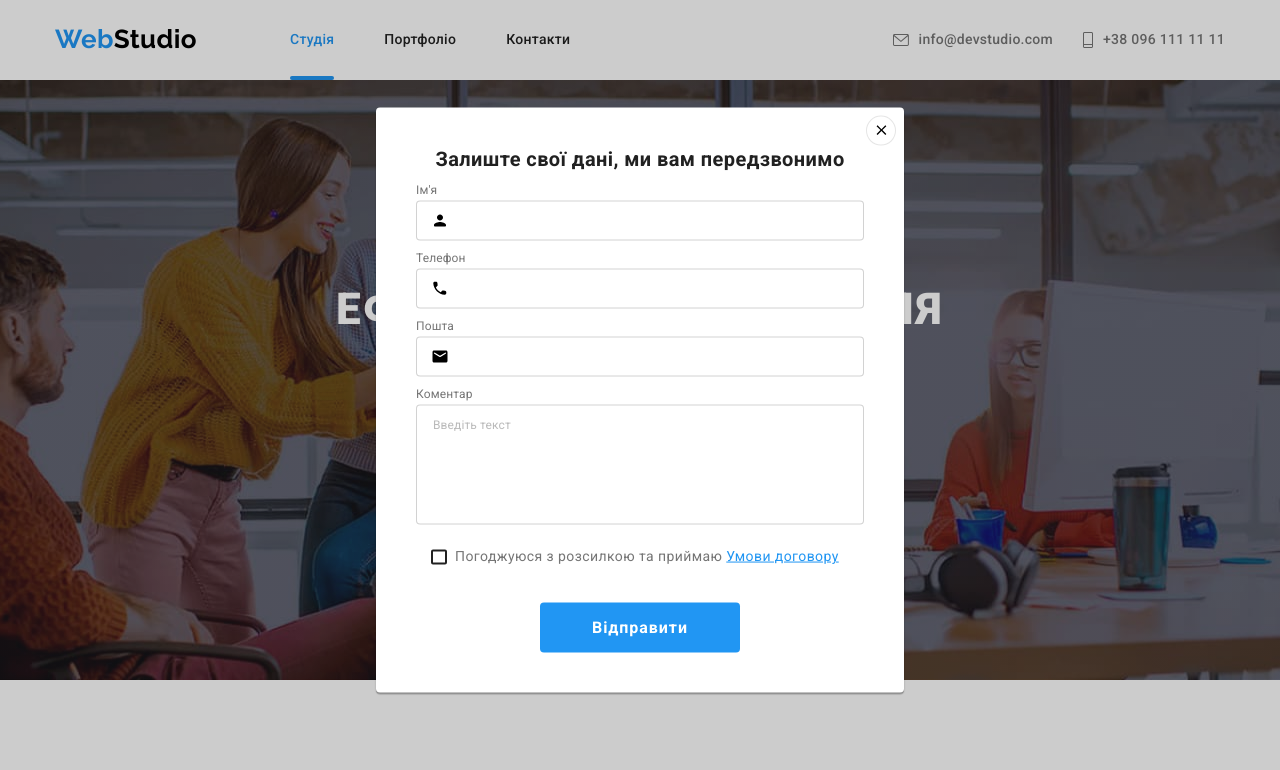
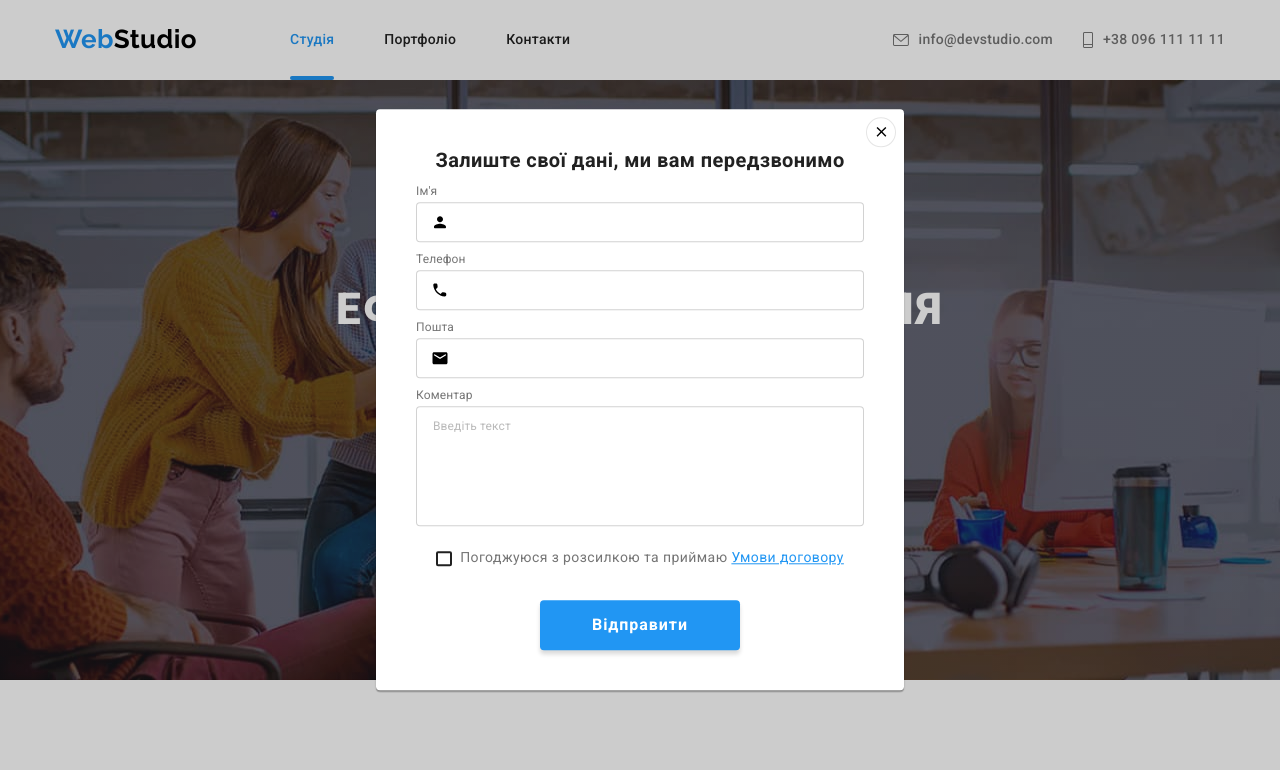
Before and after one commit to VlasiukOleg/goit-markup-hw-06, a plain HTML site: page index.html in a window 1280 px wide. Both pictures are taken after a click on the button "Замовити послугу". Shown: the top 770 px of the page. Drawn offline with nearby package versions, Linux system fonts and the light colour scheme.

Commit message:
correct the mistakes

```diff
--- a/css/style.css
+++ b/css/style.css
@@ -2,6 +2,7 @@
     --primary-text-color: #757575;
     --title-text-color: #212121;
     --accent-color: #2196f3;
+    --accent-hover-color: #188ce8;
     --bg-white-color: #ffffff;
     --primary-bg-color: #2f303a;
     --secondary-bg-color: #f5f4fa;
@@ -26,9 +27,10 @@
     --backdrop-bg-color: rgba(0, 0, 0, 0.2);
     --modal-box-shadow: 0px 1px 3px rgba(0, 0, 0, 0.12), 0px 1px 1px rgba(0, 0, 0, 0.14),
         0px 2px 1px rgba(0, 0, 0, 0.2);
-    /* Forn */
+    /* Form */
     --placeholder-text-color: rgba(117, 117, 117, 0.5);
     --form-input-border: 1px solid rgba(33, 33, 33, 0.2);
+    --form-btn-shadow: 0px 4px 4px rgba(0, 0, 0, 0.15);
 }
 
 body {
@@ -589,12 +591,19 @@ img {
 .form-subsciption .button {
     display: flex;
     align-items: center;
+
+    transition: background-color var(--primary-duration) var(--primary-cubik);
+}
+
+.form-subsciption .button:hover,
+.form-subsciption .button:focus {
+    background-color: var(--accent-hover-color);
 }
 
 .send-icon {
     display: inline-block;
 
-    padding-left: 10px;
+    margin-left: 10px;
 
     width: 24px;
     height: 24px;
@@ -863,6 +872,15 @@ img {
     display: block;
     padding: 10px 52px;
     margin: 0 auto;
+
+    box-shadow: var(--form-btn-shadow);
+
+    transition: background-color var(--primary-duration) var(--primary-cubik);
+}
+
+.form-person .button:hover,
+.form-person .button:focus {
+    background-color: var(--accent-hover-color);
 }
 
 .form-person-caption {
@@ -871,17 +889,19 @@ img {
     line-height: 1.15;
     text-align: center;
 
-    padding-bottom: 12px;
+    margin-bottom: 12px;
 
     color: var(--title-text-color);
 }
 
 .form-person-field {
-    position: relative;
-
     display: flex;
     flex-direction: column;
     margin-bottom: 10px;
+}
+
+.form-input-wrap {
+    position: relative;
 }
 
 .form-person-label {
@@ -889,10 +909,12 @@ img {
     line-height: 1.17;
     letter-spacing: 0.01em;
 
-    padding-bottom: 4px;
+    margin-bottom: 4px;
 }
 
 .form-person-input {
+    width: 100%;
+
     padding: 11px;
 
     padding-left: 42px;
@@ -932,15 +954,13 @@ img {
     color: var(--placeholder-text-color);
 }
 
-.checkbox-wrap {
-    padding-left: 15px;
+.form-person-checkbox {
+    display: flex;
+    align-items: center;
+
+    justify-content: center;
 
     margin-bottom: 30px;
-}
-
-.form-person-checkbox {
-    display: inline-flex;
-    align-items: center;
 }
 
 .checkbox-label .policy-link {
@@ -965,6 +985,8 @@ img {
     position: absolute;
     top: 50%;
     left: 15px;
+
+    transform: translateY(-50%);
 
     display: inline-block;
     width: 18px;
--- a/index.html
+++ b/index.html
@@ -411,24 +411,30 @@
                 >
                     <p class="form-person-caption">Залиште свої дані, ми вам передзвонимо</p>
                     <label class="form-person-field"
-                        ><span class="form-person-label">Ім'я</span
-                        ><input type="text" name="name" class="form-person-input" />
+                        ><span class="form-person-label">Ім'я</span>
+                        <div class="form-input-wrap">
+                            <input type="text" name="name" class="form-person-input" />
                             <svg class="form-person-icon" width="18" height="18">
-                            <use href="./images/icons.svg#icon-person"></use></svg
+                                <use href="./images/icons.svg#icon-person"></use>
+                            </svg></div
                     ></label>
 
                     <label class="form-person-field"
-                        ><span class="form-person-label">Телефон</span
-                        ><input type="tel" name="phone" class="form-person-input" />
+                        ><span class="form-person-label">Телефон</span>
+                        <div class="form-input-wrap">
+                            <input type="tel" name="phone" class="form-person-input" />
                             <svg class="form-person-icon" width="18" height="18">
-                            <use href="./images/icons.svg#icon-phone"></use></svg
+                                <use href="./images/icons.svg#icon-phone"></use>
+                            </svg></div
                     ></label>
 
                     <label class="form-person-field"
-                        ><span class="form-person-label">Пошта</span
-                        ><input type="email" name="email" class="form-person-input" />
+                        ><span class="form-person-label">Пошта</span>
+                        <div class="form-input-wrap">
+                            <input type="email" name="email" class="form-person-input" />
                             <svg class="form-person-icon" width="18" height="18">
-                            <use href="./images/icons.svg#icon-email"></use></svg
+                                <use href="./images/icons.svg#icon-email"></use>
+                            </svg></div
                     ></label>
 
                     <label class="form-person-field comment"
@@ -440,7 +446,6 @@
                         ></textarea>
                     </label>
 
-                    <div class="checkbox-wrap">
                     <label class="form-person-checkbox">
                         <input
                             type="checkbox"
@@ -452,16 +457,11 @@
                             <use href="./images/icons.svg#icon-check"></use></svg
                         ><span class="checkbox-label"
                             >Погоджуюся з розсилкою та приймаю
-                                <a
-                                    href=""
-                                    target="_blank"
-                                    rel="noopener noreferrer"
-                                    class="policy-link"
+                            <a href="" target="_blank" rel="noopener noreferrer" class="policy-link"
                                 >Умови договору</a
                             ></span
                         >
                     </label>
-                    </div>
 
                     <button type="submit" class="button primary">Відправити</button>
                 </form>
```
Lines whose indentation alone changed are shown as unchanged.
